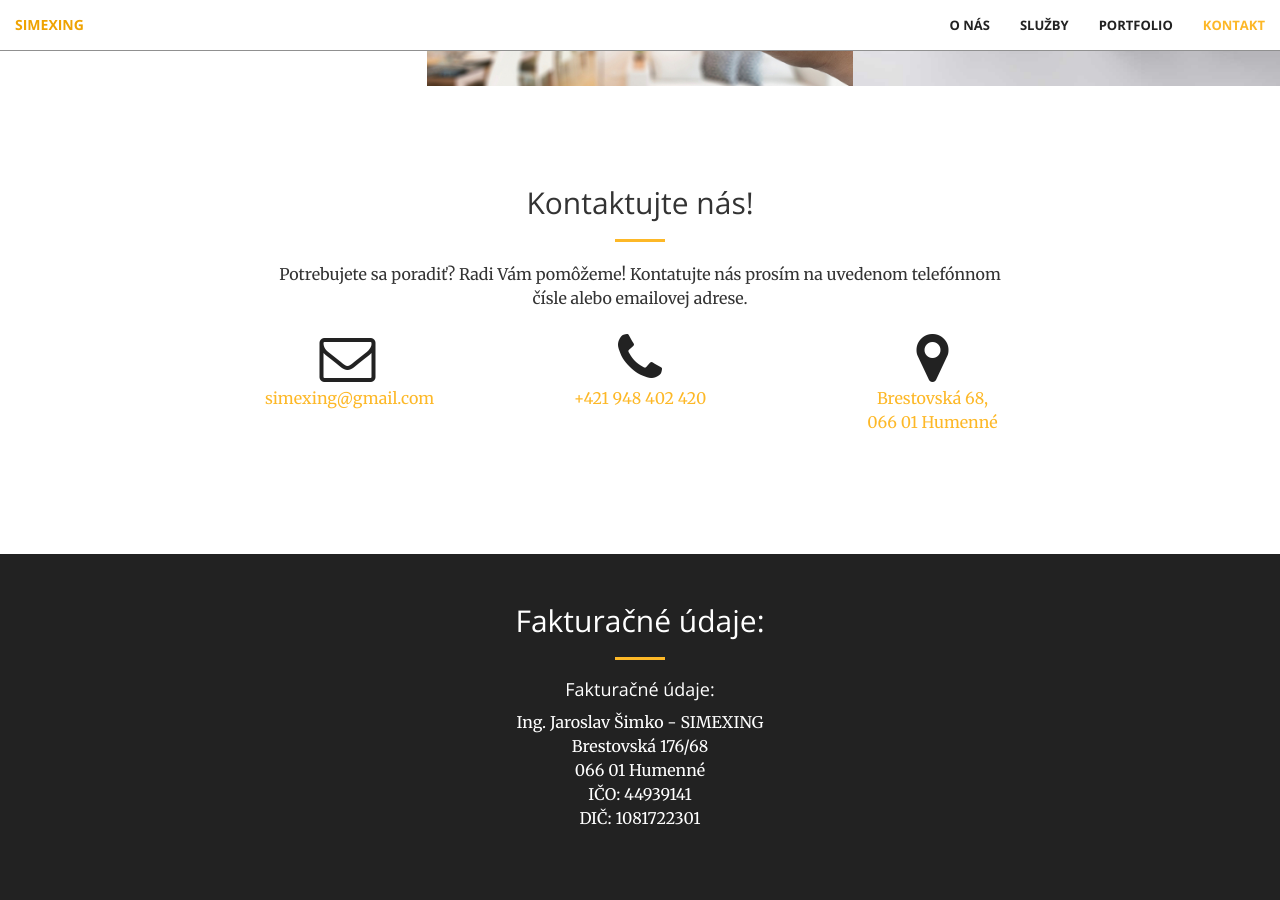
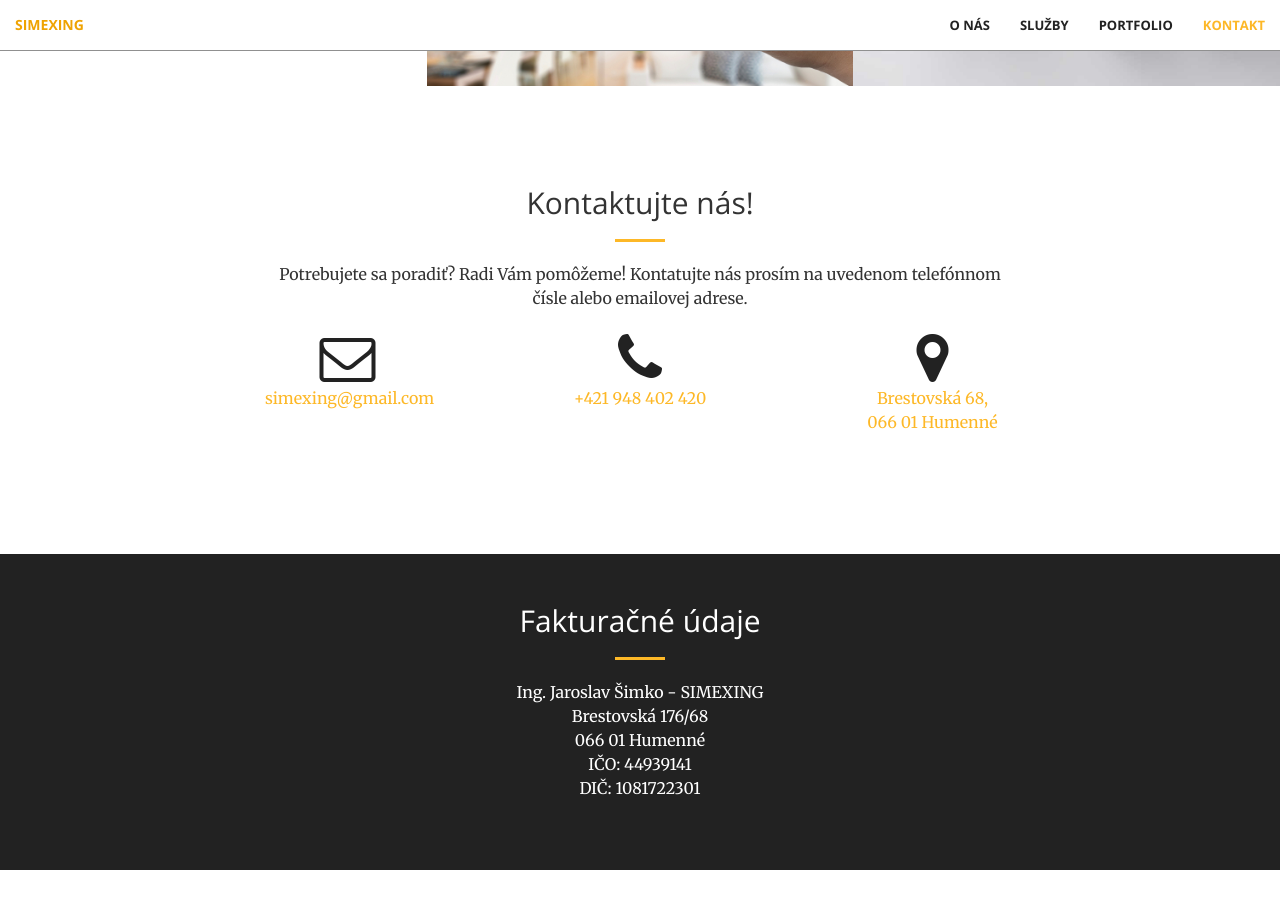
Before and after one commit to stesi13/simexing, a Jekyll site: the page built from index.html, in a window 1280 px wide and 900 px high, scrolled down 2021 px. Built offline with Jekyll 4.4.1, drawn with Linux system fonts in a browser that asks for light colours; after the commit the page ends 2891 px from its top, so only the background shows below that.

Commit message:
Update fakturacne.html

```diff
--- a/_includes/fakturacne.html
+++ b/_includes/fakturacne.html
@@ -2,9 +2,8 @@
       <div class="container text-center">
         <div class="row">
             <div class="col-lg-12 text-center">
-                <h2 class="section-heading">Fakturačné údaje:</h2>
+                <h2 class="section-heading">Fakturačné údaje</h2>
                 <hr class="primary">
-                <h4>Fakturačné údaje:</h4>
                 <p>
                 Ing. Jaroslav Šimko - SIMEXING<br/>
                 Brestovská 176/68<br/>
```
